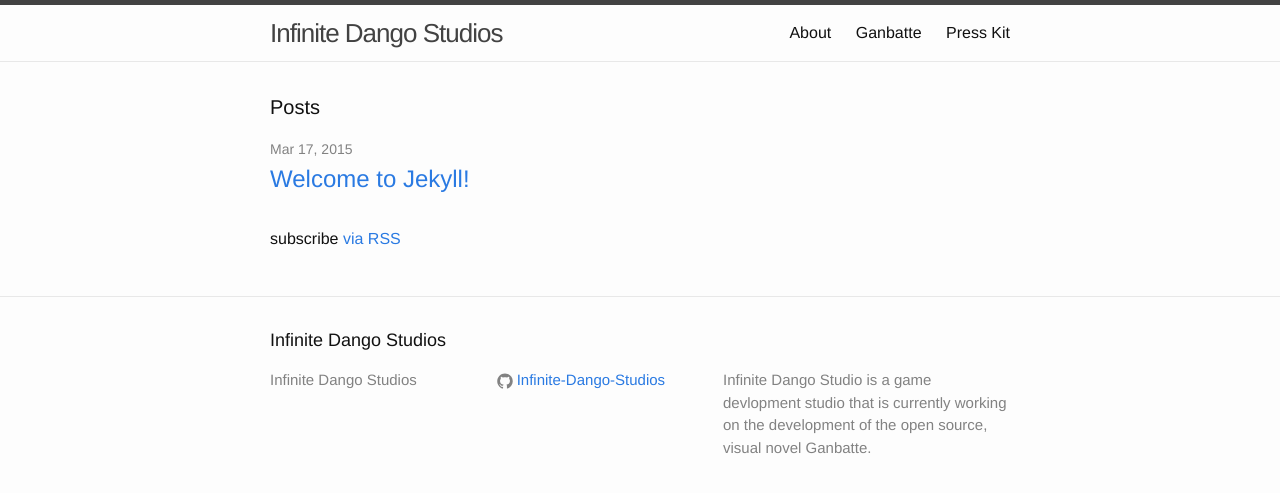
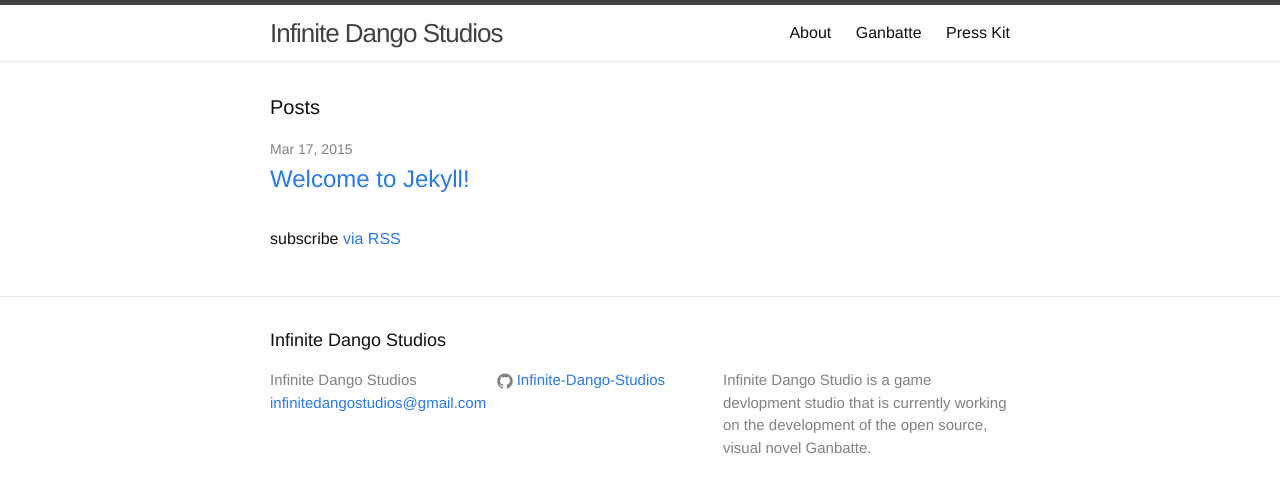
Before and after one commit to Infinite-Dango-Studios/Infinite-Dango-Studios.github.io, a Jekyll site: the page built from index.html, in a window 1280 px wide. Shown: the top 493 px of the page. Built offline with Jekyll 4.4.1, drawn with Linux system fonts in a browser that asks for light colours.

Commit message:
Added email address to config
Added the email address for the studio to the config file so that it
displays on all of the site's pages.

```diff
--- a/_config.yml
+++ b/_config.yml
@@ -1,6 +1,6 @@
 # Site settings
 title: Infinite Dango Studios
-#email: yoursite@site.com
+email: infinitedangostudios@gmail.com
 description: > # this means to ignore newlines until "baseurl:"
   Infinite Dango Studio is a game devlopment studio that is currently working on the development of the open source, visual novel Ganbatte.
 baseurl: "" # the subpath of your site, e.g. /blog/
```
